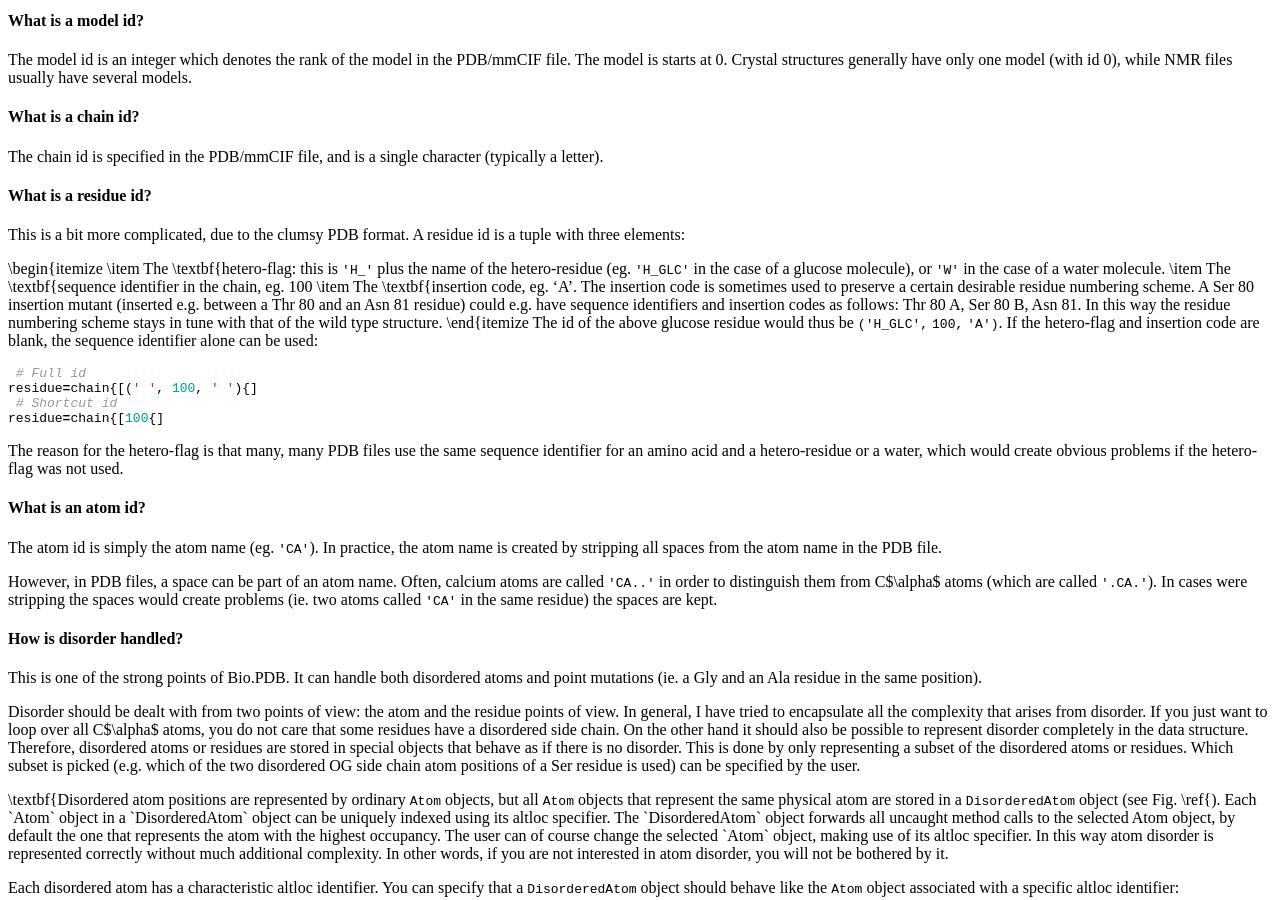
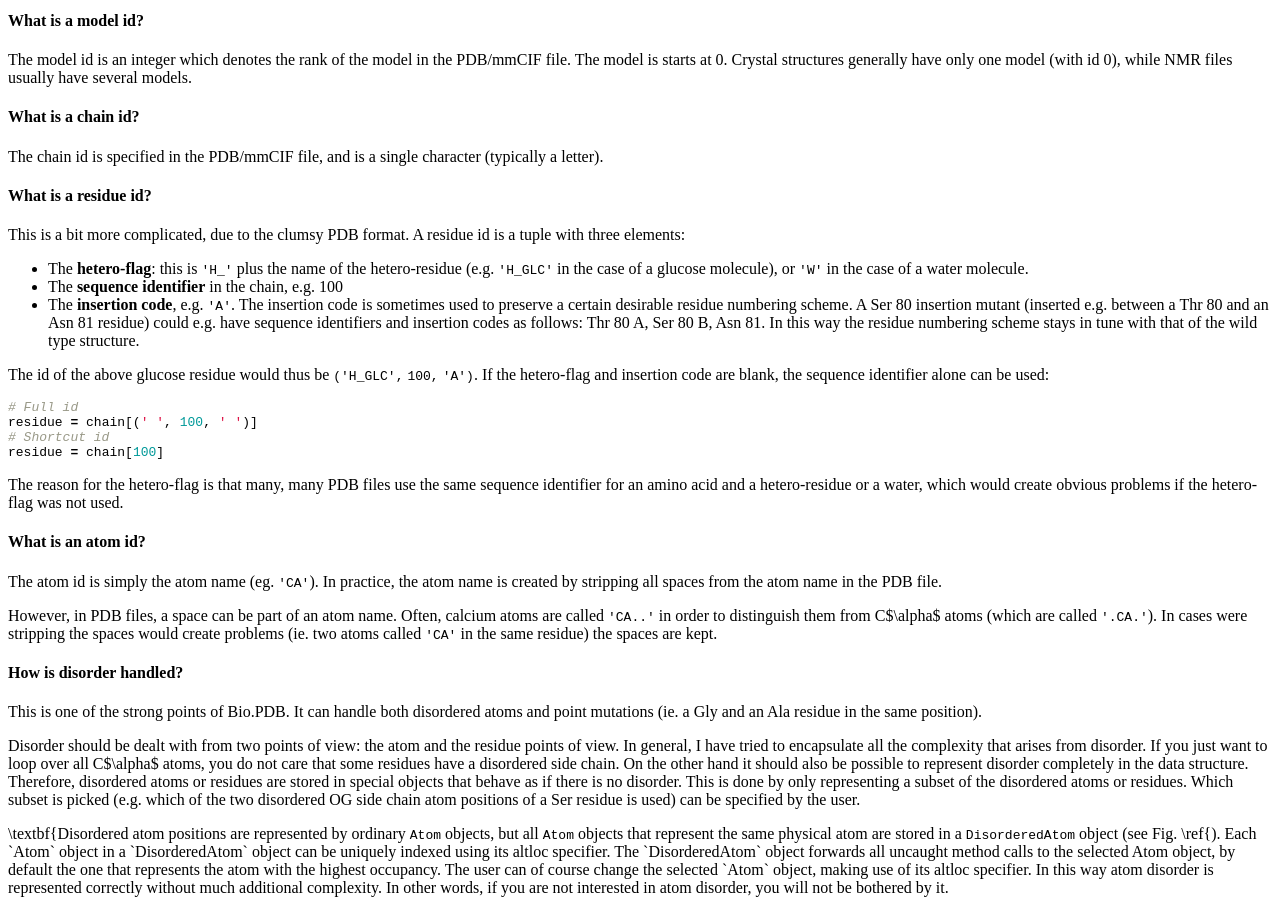
Before and after one commit to biopython/biopython.github.io, a Jekyll site: the page built from wiki/The_Biopython_Structural_Bioinformatics_FAQ.md, in a window 1280 px wide and 900 px high, scrolled down 5694 px. Built offline with Jekyll 4.4.1, drawn with Linux system fonts in a browser that asks for light colours.

````diff
--- a/wiki/The_Biopython_Structural_Bioinformatics_FAQ.md
+++ b/wiki/The_Biopython_Structural_Bioinformatics_FAQ.md
@@ -501,25 +501,26 @@ character (typically a letter).
 This is a bit more complicated, due to the clumsy PDB format. A residue
 id is a tuple with three elements:
 
-\\begin{itemize \\item The \\textbf{hetero-flag: this is `'H_'` plus the
-name of the hetero-residue (eg. `'H_GLC'` in the case of a glucose
-molecule), or `'W'` in the case of a water molecule. \\item The
-\\textbf{sequence identifier in the chain, eg. 100 \\item The
-\\textbf{insertion code, eg. 'A'. The insertion code is sometimes used
-to preserve a certain desirable residue numbering scheme. A Ser 80
-insertion mutant (inserted e.g. between a Thr 80 and an Asn 81 residue)
-could e.g. have sequence identifiers and insertion codes as follows: Thr
-80 A, Ser 80 B, Asn 81. In this way the residue numbering scheme stays
-in tune with that of the wild type structure. \\end{itemize The id of
-the above glucose residue would thus be `('H_GLC',` `100,` `'A')`. If
-the hetero-flag and insertion code are blank, the sequence identifier
-alone can be used:
+-   The **hetero-flag**: this is `'H_'` plus the name of the
+    hetero-residue (e.g. `'H_GLC'` in the case of a glucose molecule),
+    or `'W'` in the case of a water molecule.
+-   The **sequence identifier** in the chain, e.g. 100
+-   The **insertion code**, e.g. `'A'`. The insertion code is sometimes
+    used to preserve a certain desirable residue numbering scheme. A Ser
+    80 insertion mutant (inserted e.g. between a Thr 80 and an Asn
+    81 residue) could e.g. have sequence identifiers and insertion codes
+    as follows: Thr 80 A, Ser 80 B, Asn 81. In this way the residue
+    numbering scheme stays in tune with that of the wild type structure.
+
+The id of the above glucose residue would thus be `('H_GLC',` `100,`
+`'A')`. If the hetero-flag and insertion code are blank, the sequence
+identifier alone can be used:
 
 ``` python
- # Full id
-residue=chain{[(' ', 100, ' '){]
- # Shortcut id
-residue=chain{[100{]
+# Full id
+residue = chain[(' ', 100, ' ')]
+# Shortcut id
+residue = chain[100]
 ```
 
 The reason for the hetero-flag is that many, many PDB files use the same
````
Also changed, not shown: 1 other file.
